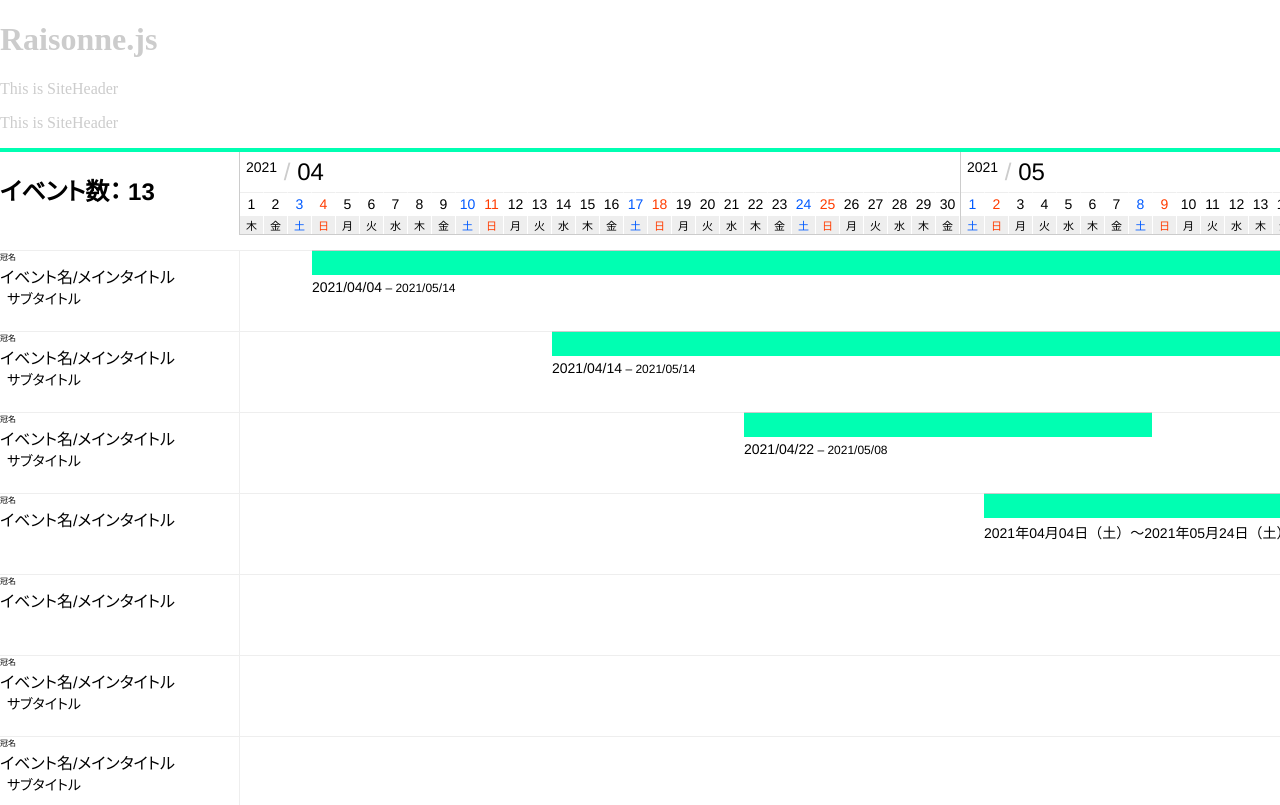
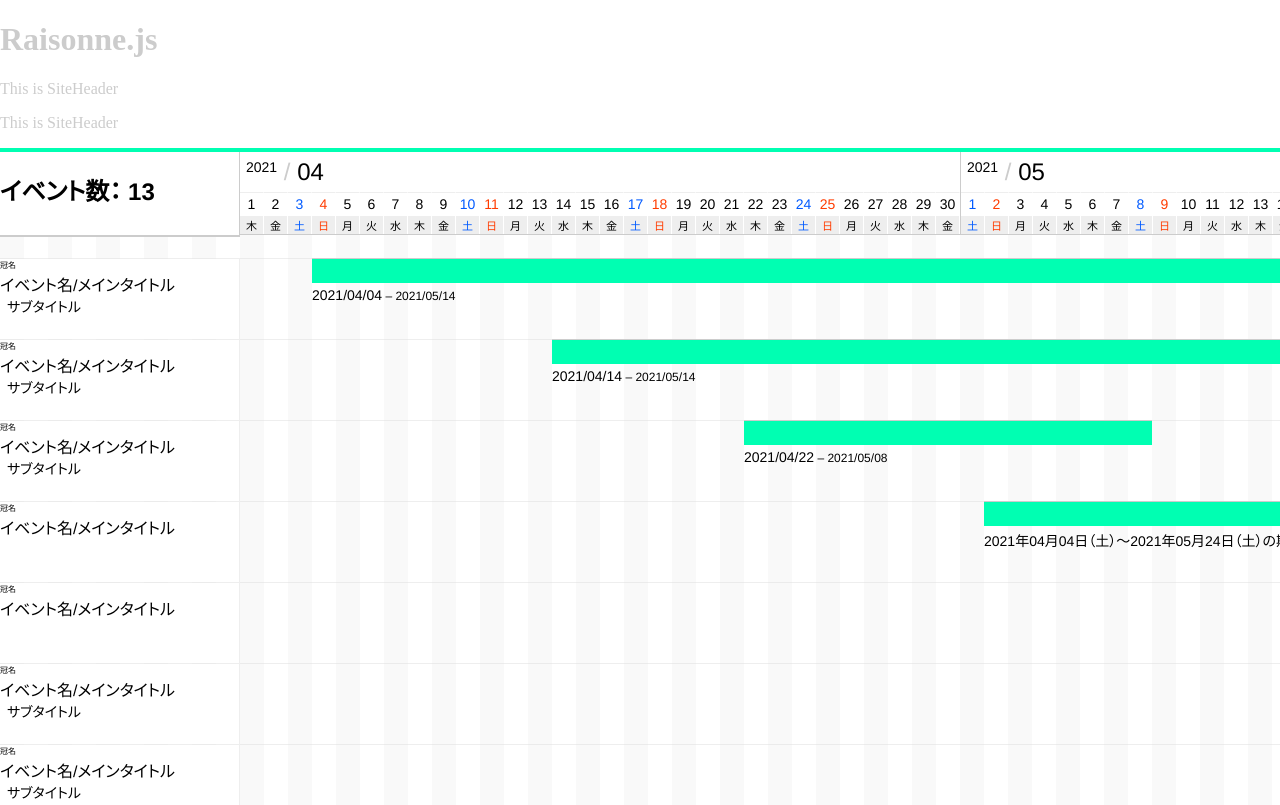
Before and after one commit to ytkwsm/raisonne.js, a website built with Vite: page index.html in a window 1280 px wide. Shown: the top 805 px of the page. Built offline with nearby package versions, Linux system fonts and the light colour scheme.

Commit message:
adjust sticky bug

```diff
--- a/src/scss/common/_preset.scss
+++ b/src/scss/common/_preset.scss
@@ -4,6 +4,8 @@
 
     // color
     --libRaisonneColorPrimary: #00ffb2;
+    --libRaisonneColorColumnOdd: #f9f9f9;
+    --libRaisonneColorColumnEven: #ffffff;
 
     // background
     --RaisonneColorBgBase: #fff;
@@ -21,6 +23,9 @@
     --RaisonneFontSizeTitleAll: 1rem;
     --RaisonneFontSizeTitleCrown: 0.5em;
     --RaisonneFontSizeTitleSub: 0.875em;
+
+    // timeline / transform
+    --libRaisonnePosTimelineScrollX: 0;
 
     // header
     --RaisonneHeaderHeight: 5.375rem;
--- a/src/scss/mode/timeline.scss
+++ b/src/scss/mode/timeline.scss
@@ -36,7 +36,7 @@
             z-index: var(--RaisonneZindexUiGlobal);
 
             & [data-raisonne-elem="header-contents"] {
-                position: sticky;
+                // position: sticky;
                 // height: auto;
                 overflow-x: hidden;
                 display: flex;
@@ -69,9 +69,9 @@
             }
 
             & [data-raisonne-header-nav-elem="years"] {
-                // position: absolute;
-                // left: 0;
-                transform: translateX(0);//これを動かしてスクロール連動させる。
+                position: absolute;
+                left: var(--libRaisonnePosTimelineScrollX);//これを動かしてスクロール連動させる。
+                // transform: translateX(var(--libRaisonnePosTimelineScrollX));
                 padding-left: var(--RaisonneSizeRemEventDetailWidth);
             }
 
@@ -163,8 +163,21 @@
             height: auto;
             overflow-x: auto;
 
+            &:hover {
+                background-color: #f9f9f9;
+
+            }
+
+
+
+            &:has( [data-raisonne-elem="timeline-event-detail-header"]:hover ):hover,
+            &:has( [data-raisonne-elem="timeline-event-detail-body"]:hover ):hover {
+                background-color: var(--RaisonneColorBgBase);
+            }
+
             &:active {
                 cursor: grabbing;
+                background-color: #fff;
             }
 
             & [data-raisonne-elem="body"] {
@@ -173,8 +186,11 @@
             & [data-raisonne-elem="details"] {
                 pointer-events: none;
                 list-style-type: none;
-                padding: 0;
-                width: 125%;//debug
+                margin: 0;
+                padding: var(--RaisonneGridUnitBase) 0 0 0;
+                width: fit-content;
+                background:
+                linear-gradient(90deg, var(--libRaisonneColorColumnOdd) var(--RaisonneGridUnitBase), var(--libRaisonneColorColumnEven) var(--RaisonneGridUnitBase)) 0 0 / calc(var(--RaisonneGridUnitBase) * 2) calc(var(--RaisonneGridUnitBase) * 2);
 
                 [data-raisonne-elem="timeline-event-detail"] {
                     // width: 100%;
@@ -265,10 +281,12 @@
                     width: 100%;
                     min-width: fit-content;
                     max-width: fit-content;
+                    pointer-events: none;
                 }
 
-                [data-raisonne-elem="timeline-event-detail-date-ter-str-another"] {
+                [data-raisonne-elem="timeline-event-detail-date-term-str-another"] {
                     // font-size: 0.875rem;
+                    @include text.head();
                 }
 
                 [data-raisonne-elem="timeline-event-detail-date-term-day"] {
```
